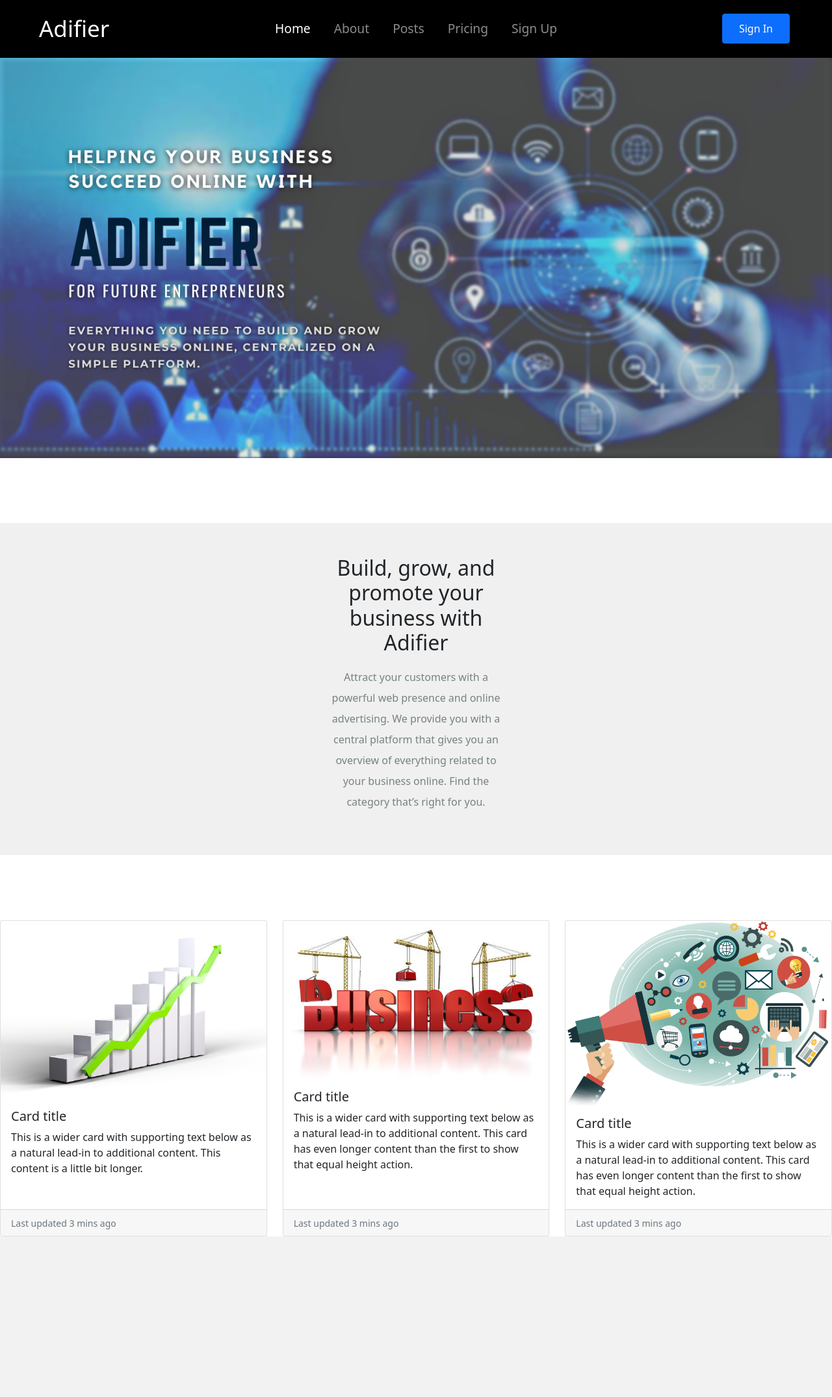
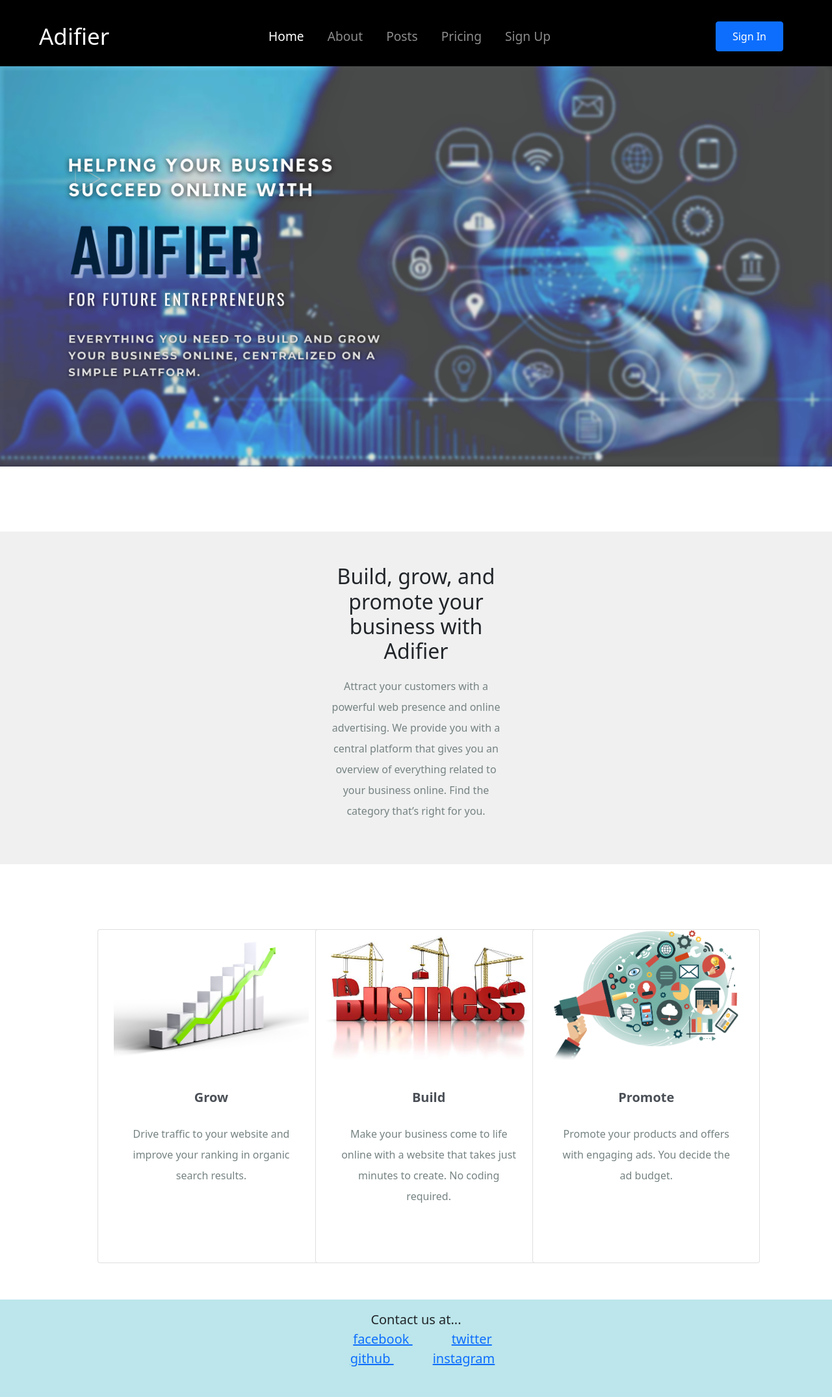
Before and after one commit to Yashvishe13/E-advertisement-website, a Node server app: page / in a window 1280 px wide. Shown: the whole page at 65% size. Before the commit the page ends 1903 px from the top, so only its background shows below. Run offline with Node 20, Linux system fonts and the light colour scheme; some libraries are stand-ins or nearby versions.

Commit message:
Complete Home Page

```diff
--- a/app.js
+++ b/app.js
@@ -11,6 +11,26 @@ app.get("/", function (req, res) {
   res.render("index");
 });
 
+app.get("/about", function (req, res) {
+  res.render("about");
+});
+
+app.get("/posts", function (req, res) {
+  res.render("posts");
+});
+
+app.get("/pricing", function (req, res) {
+  res.render("pricing");
+});
+
+app.get("/signup", function (req, res) {
+  res.render("signup");
+});
+
+app.get("/login", function (req, res) {
+  res.render("login");
+});
+
 app.listen(3000, function () {
   console.log("Server started on port 3000");
 });
--- /dev/null
+++ b/public/styles/footer.css
@@ -0,0 +1,17 @@
+.footer {
+  position: absolute;
+  top: 2000px;
+  width: 100%;
+  height: 150px;
+  font-weight: 500;
+  font-size: 20px;
+  text-align: center;
+  padding: 50px 100px;
+  background-color: #bce6eb;
+  padding: 1rem;
+}
+
+a {
+  padding: 10px;
+  margin-top: 10px;
+}
--- a/public/styles/home.css
+++ b/public/styles/home.css
@@ -1,5 +1,20 @@
 .main-img {
   width: 100%;
+}
+
+.img-item {
+  height: 200px;
+  transform: scale(1);
+  transition: transform 0.5s ease;
+}
+
+.img-item:hover {
+  transform: scale(1.8);
+}
+
+.overflow {
+  overflow: hidden;
+  padding-bottom: 30px;
 }
 
 /* Paragraph Styling */
@@ -28,3 +43,31 @@
 .card-decks {
   display: block;
 }
+
+.card-text {
+  text-align: center;
+  padding: 20px;
+  line-height: 2;
+  color: #768282;
+}
+.card-title {
+  text-align: center;
+  font-weight: bold;
+  color: #4b5057;
+}
+.card-item {
+  width: 350px;
+  padding-bottom: 50px;
+  align-items: center;
+  align-self: center;
+}
+
+.card-col {
+  margin: 100px 150px;
+  align-items: center;
+  align-content: center;
+}
+
+.footer {
+  margin: auto;
+}
--- /dev/null
+++ b/views/about.ejs
@@ -0,0 +1,2 @@
+<%- include('base') -%>
+<h1>This is about page</h1>
--- a/views/base.ejs
+++ b/views/base.ejs
@@ -33,7 +33,7 @@
           </button>
           <div class="collapse navbar-collapse" id="navbarNavAltMarkup">
             <div class="navbar-nav tab-box">
-              <a class="nav-link active tabs" aria-current="page" href="#"
+              <a class="nav-link active tabs" aria-current="page" href="/"
                 >Home</a
               >
               <a class="nav-link tabs" href="/about">About</a>
@@ -41,9 +41,11 @@
               <a class="nav-link tabs" href="/pricing">Pricing</a>
               <a class="nav-link tabs" href="/signup">Sign Up</a>
             </div>
-            <button type="button" class="btn btn-primary sign-in">
-              Sign In
-            </button>
+            <a href="/login">
+              <button type="button" class="btn btn-primary sign-in">
+                Sign In
+              </button>
+            </a>
           </div>
         </div>
       </nav>
--- /dev/null
+++ b/views/footer.ejs
@@ -0,0 +1,22 @@
+<!DOCTYPE html>
+<html lang="en">
+  <head>
+    <meta charset="UTF-8" />
+    <meta http-equiv="X-UA-Compatible" content="IE=edge" />
+    <meta name="viewport" content="width=device-width, initial-scale=1.0" />
+    <link rel="stylesheet" href="/styles/footer.css" />
+    <title>Document</title>
+  </head>
+  <body></body>
+</html>
+
+<div class="footer">
+  <footer>Contact us at...</footer>
+  <a style="margin-left: 1em; margin-top: 2em" href="https://www.facebook.com">
+    facebook
+  </a>
+  <a style="margin-left: 2em" href="https://www.twitter.com"> twitter </a>
+  <br />
+  <a style="margin-left: 1em" href="https://www.github.com"> github </a>
+  <a style="margin-left: 2em" href="https://www.instagram.com"> instagram </a>
+</div>
--- a/views/index.ejs
+++ b/views/index.ejs
@@ -15,57 +15,64 @@
         category that’s right for you.
       </p>
     </div>
-    <div class="card-deck">
+    <div class="card-deck card-col">
       <div class="row row-cols-1 row-cols-md-3 g-4">
         <div class="col">
-          <div class="card h-100">
-            <img src="/images/grow.png" class="card-img-top" alt="..." />
+          <div class="card h-100 card-item">
+            <div class="overflow">
+              <img
+                src="/images/grow.png"
+                class="card-img-top img-item"
+                alt="..."
+              />
+            </div>
             <div class="card-body">
-              <h5 class="card-title">Card title</h5>
+              <h5 class="card-title">Grow</h5>
               <p class="card-text">
-                This is a wider card with supporting text below as a natural
-                lead-in to additional content. This content is a little bit
-                longer.
+                Drive traffic to your website and improve your ranking in
+                organic search results.
               </p>
-            </div>
-            <div class="card-footer">
-              <small class="text-muted">Last updated 3 mins ago</small>
             </div>
           </div>
         </div>
         <div class="col">
-          <div class="card h-100">
-            <img src="/images/build.jpg" class="card-img-top" alt="..." />
+          <div class="card h-100 card-item">
+            <div class="overflow">
+              <img
+                src="/images/build.jpg"
+                class="card-img-top img-item"
+                alt="..."
+              />
+            </div>
             <div class="card-body">
-              <h5 class="card-title">Card title</h5>
+              <h5 class="card-title">Build</h5>
               <p class="card-text">
-                This is a wider card with supporting text below as a natural
-                lead-in to additional content. This card has even longer content
-                than the first to show that equal height action.
+                Make your business come to life online with a website that takes
+                just minutes to create. No coding required.
               </p>
-            </div>
-            <div class="card-footer">
-              <small class="text-muted">Last updated 3 mins ago</small>
             </div>
           </div>
         </div>
         <div class="col">
-          <div class="card h-100">
-            <img src="/images/promote2.png" class="card-img-top" alt="..." />
+          <div class="card h-100 card-item">
+            <div class="overflow">
+              <img
+                src="/images/promote2.png"
+                class="card-img-top img-item"
+                alt="..."
+              />
+            </div>
             <div class="card-body">
-              <h5 class="card-title">Card title</h5>
+              <h5 class="card-title">Promote</h5>
               <p class="card-text">
-                This is a wider card with supporting text below as a natural
-                lead-in to additional content. This card has even longer content
-                than the first to show that equal height action.
+                Promote your products and offers with engaging ads. You decide
+                the ad budget.
               </p>
-            </div>
-            <div class="card-footer">
-              <small class="text-muted">Last updated 3 mins ago</small>
             </div>
           </div>
         </div>
       </div>
     </div>
+    <%- include('footer') -%>
   </body>
 </html>
--- /dev/null
+++ b/views/login.ejs
@@ -0,0 +1,2 @@
+<%- include('base') -%>
+<h1>This is login page</h1>
--- /dev/null
+++ b/views/posts.ejs
@@ -0,0 +1,2 @@
+<%- include('base') -%>
+<h1>This is posts page</h1>
--- /dev/null
+++ b/views/pricing.ejs
@@ -0,0 +1,2 @@
+<%- include('base') -%>
+<h1>This is pricing page</h1>
--- /dev/null
+++ b/views/signup.ejs
@@ -0,0 +1,2 @@
+<%- include('base') -%>
+<h1>This is signup page</h1>
```
Also changed, not shown: 1 other file.
